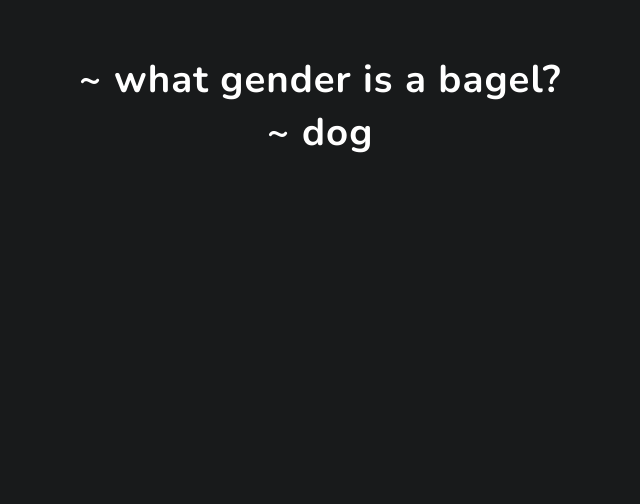
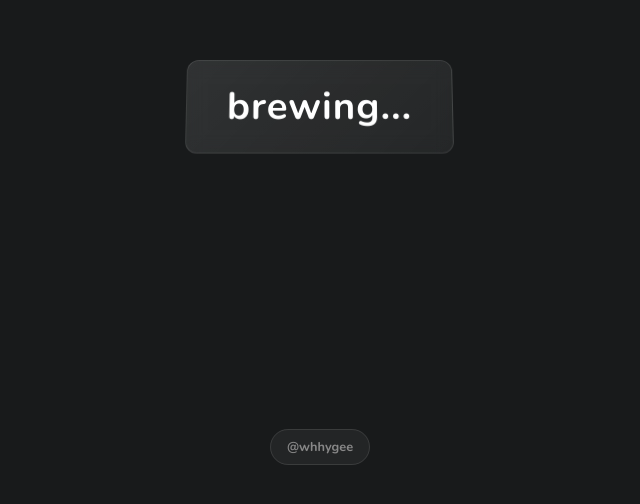
Before and after one commit to yatharthagoenka/bagel, a React (Create React App) app in the folder web/: page / in a window 1280 px wide. Shown: the part 294-798 px from the top of the page, without its empty margins (320-960 px from the left). Built offline with nearby package versions, Linux system fonts and the light colour scheme.

Commit message:
web: change placeholder

```diff
--- a/web/src/App.css
+++ b/web/src/App.css
@@ -5,6 +5,8 @@
   align-items: center;
   justify-content: center;
   background: #181A1B;
+  position: relative;
+  perspective: 1000px;
 }
 
 .App-logo {
@@ -58,6 +60,53 @@
   text-align: center;
   background: none;
   border-radius: 0;
-  padding: 0;
+  padding: 20px 40px;
   box-shadow: none;
+  transform-style: preserve-3d;
+  transform: rotateX(0deg) rotateY(0deg);
+  background: linear-gradient(135deg, rgba(255,255,255,0.1), rgba(255,255,255,0.05));
+  border: 1px solid rgba(255,255,255,0.1);
+  border-radius: 12px;
+  backdrop-filter: blur(10px);
+  transition: transform 0.1s ease;
+  cursor: pointer;
 }
+
+.bagel-text:hover {
+  transform: rotateX(var(--mouse-y, 0deg)) rotateY(var(--mouse-x, 0deg)) translateZ(10px);
+  box-shadow: 0 10px 30px rgba(0,0,0,0.2);
+}
+
+/* Add a 3D container around the main content */
+.content-3d {
+  transform-style: preserve-3d;
+  transform: rotateX(10deg);
+  transition: transform 0.5s ease;
+}
+
+.twitter-link {
+  position: absolute;
+  bottom: 50px;
+  text-align: center;
+  width: 100%;
+  transition: transform 0.3s ease;
+}
+
+.twitter-link a {
+  color: #888;
+  text-decoration: none;
+  font-size: 0.8rem;
+  font-family: 'Nunito', 'Segoe UI', sans-serif;
+  transition: color 0.3s ease;
+  padding: 8px 16px;
+  border-radius: 20px;
+  background: rgba(255,255,255,0.05);
+  border: 1px solid rgba(255,255,255,0.1);
+  backdrop-filter: blur(5px);
+}
+
+.twitter-link a:hover {
+  color: #1da1f2;
+  background: rgba(29,161,242,0.1);
+  border-color: rgba(29,161,242,0.3);
+}
--- a/web/src/App.js
+++ b/web/src/App.js
@@ -1,12 +1,60 @@
 import './App.css';
+import { useEffect, useRef } from 'react';
 
 function App() {
+  const textRef = useRef(null);
+
+  useEffect(() => {
+    const handleMouseMove = (e) => {
+      if (textRef.current) {
+        const rect = textRef.current.getBoundingClientRect();
+        const centerX = rect.left + rect.width / 2;
+        const centerY = rect.top + rect.height / 2;
+
+        const mouseX = e.clientX - centerX;
+        const mouseY = e.clientY - centerY;
+
+        // Convert mouse position to rotation degrees (limited range)
+        const rotateX = Math.max(-20, Math.min(20, (mouseY / rect.height) * -30));
+        const rotateY = Math.max(-20, Math.min(20, (mouseX / rect.width) * 30));
+
+        textRef.current.style.setProperty('--mouse-x', `${rotateY}deg`);
+        textRef.current.style.setProperty('--mouse-y', `${rotateX}deg`);
+      }
+    };
+
+    const handleMouseLeave = () => {
+      if (textRef.current) {
+        textRef.current.style.setProperty('--mouse-x', '0deg');
+        textRef.current.style.setProperty('--mouse-y', '0deg');
+      }
+    };
+
+    const textElement = textRef.current;
+    if (textElement) {
+      textElement.addEventListener('mousemove', handleMouseMove);
+      textElement.addEventListener('mouseleave', handleMouseLeave);
+    }
+
+    return () => {
+      if (textElement) {
+        textElement.removeEventListener('mousemove', handleMouseMove);
+        textElement.removeEventListener('mouseleave', handleMouseLeave);
+      }
+    };
+  }, []);
+
   return (
     <div className="App">
-      <div className="bagel-text">
-        ~ what gender is a bagel?
-        <br/>
-        ~ dog
+      <div className="content-3d">
+        <div className="bagel-text" ref={textRef}>
+          brewing...
+        </div>
+      </div>
+      <div className="twitter-link">
+        <a href="https://twitter.com/whhygee" target="_blank" rel="noopener noreferrer">
+          @whhygee
+        </a>
       </div>
     </div>
   );
```
